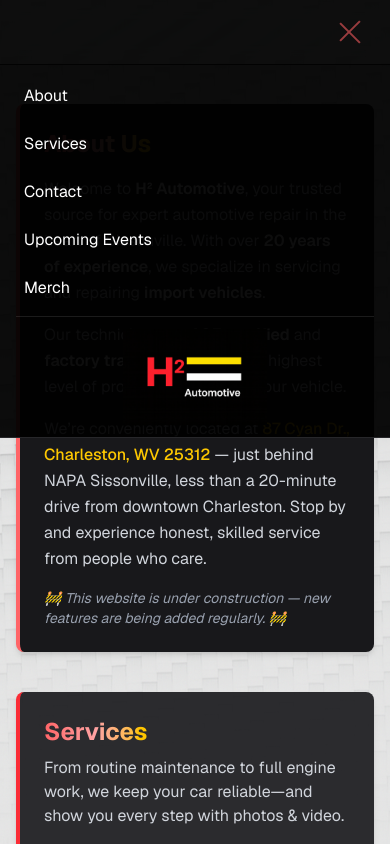
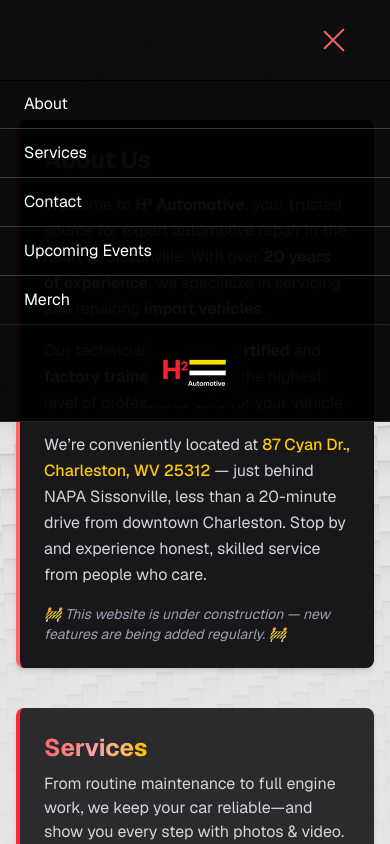
Before and after one commit to kevhuff/liquidvehicle, a Next.js app: page / in a window 390 px wide. Both pictures are taken after a click on the button "Toggle menu". Shown: the top 844 px of the page. Built offline with nearby package versions, Linux system fonts and the light colour scheme.

Commit message:
fixed bugs with navbar and added cosmetic changed

```diff
--- a/src/app/page.tsx
+++ b/src/app/page.tsx
@@ -15,12 +15,13 @@ export default function Home() {
       <div className="absolute inset-0 min-h-screen bg-[url('/wht_carbon_mainbg.png')] bg-cover bg-center bg-fixed z-0 pointer-events-none" />
 
       {/* Page content gets top padding to clear fixed navbar */}
-      <div className="relative z-10 bg-black/10 pt-16">
+      <div className="relative z-10 bg-black/10 pt-20">
         {/* ===== NAVBAR ===== */}
         <nav className="fixed top-0 inset-x-0 z-50 bg-black/90 backdrop-blur border-b border-zinc-800">
           <div className="mx-auto max-w-6xl px-4">
-            <div className="flex h-16 items-center justify-between">
-              {/* Logo (top-left on all sizes; fades out on mobile when drawer is open) */}
+            <div className="relative z-50 flex h-20 items-center">
+              {/* Logo centered on mobile, left on desktop */}
+              <div className="flex-1 flex justify-center md:justify-start">
                 <Link
                   href="/"
                   aria-label="Go to Home"
@@ -29,14 +30,15 @@ export default function Home() {
                   }`}
                 >
                   <Image
-                  src="/logo.png" // ensure this exists in /public exactly as typed
+                    src="/logo.png"
                     alt="H² Automotive Logo"
                     width={200}
                     height={80}
                     priority
-                  className="h-10 md:h-12 w-auto object-contain"
+                    className="h-16 w-auto object-contain md:h-20"
                   />
                 </Link>
+              </div>
 
               {/* Desktop links */}
               <div className="hidden md:flex items-center gap-8 text-zinc-300 font-medium tracking-wide uppercase">
@@ -66,7 +68,7 @@ export default function Home() {
               <button
                 onClick={() => setMenuOpen((v) => !v)}
                 aria-label="Toggle menu"
-                className="md:hidden ml-auto h-12 w-12 grid place-items-center text-red-400 hover:text-yellow-400 transition-colors"
+                className="absolute right-4 md:hidden h-12 w-12 grid place-items-center text-red-400 hover:text-yellow-400 transition-colors"
               >
                 <span className="relative block h-5 w-7">
                   <span
@@ -89,76 +91,73 @@ export default function Home() {
             </div>
           </div>
 
-          {/* Mobile overlay + drawer (fixed so it works anywhere on the page) */}
+          {/* Mobile overlay + drawer */}
           <div className={`md:hidden ${menuOpen ? "pointer-events-auto" : "pointer-events-none"}`}>
             {/* Backdrop */}
             <button
               onClick={() => setMenuOpen(false)}
               aria-label="Close menu"
-              className={`fixed inset-0 bg-black/40 transition-opacity ${
+              className={`fixed inset-0 z-10 bg-black/40 transition-opacity ${
                 menuOpen ? "opacity-100" : "opacity-0"
               }`}
             />
             {/* Drawer */}
             <div
-              className={`fixed top-16 inset-x-0 bg-black/95 border-b border-zinc-800 overflow-hidden transform transition-transform duration-500 ease-out ${
+              className={`fixed top-20 inset-x-0 z-20 bg-black/95 border-b border-zinc-800 overflow-hidden transform transition-transform duration-500 ease-out ${
                 menuOpen ? "translate-y-0" : "-translate-y-full"
               }`}
             >
-              <div className="px-4 py-3 space-y-2 text-white">
+              {/* Full-bleed menu with white separators */}
+              <div className="text-white divide-y divide-white/20">
                 <a
                   href="#about"
-                  className="block rounded px-2 py-2 hover:bg-white/5"
+                  className="block px-6 py-3 hover:bg-white/5"
                   onClick={() => setMenuOpen(false)}
                 >
                   About
                 </a>
                 <a
                   href="#services"
-                  className="block rounded px-2 py-2 hover:bg-white/5"
+                  className="block px-6 py-3 hover:bg-white/5"
                   onClick={() => setMenuOpen(false)}
                 >
                   Services
                 </a>
                 <a
                   href="#contact"
-                  className="block rounded px-2 py-2 hover:bg-white/5"
+                  className="block px-6 py-3 hover:bg-white/5"
                   onClick={() => setMenuOpen(false)}
                 >
                   Contact
                 </a>
                 <a
                   href="#events"
-                  className="block rounded px-2 py-2 hover:bg-white/5"
+                  className="block px-6 py-3 hover:bg-white/5"
                   onClick={() => setMenuOpen(false)}
                 >
                   Upcoming Events
                 </a>
                 <Link
                   href="/merch"
-                  className="block rounded px-2 py-2 hover:bg-white/5"
+                  className="block px-6 py-3 hover:bg-white/5"
                   onClick={() => setMenuOpen(false)}
                 >
                   Merch
                 </Link>
+              </div>
 
-                {/* Falling logo under the list */}
-                <div
-                  className={`mt-2 pt-3 border-t border-white/10 flex justify-center transform transition-all duration-500 ease-out ${
-                    menuOpen ? "translate-y-0 opacity-100" : "-translate-y-4 opacity-0"
-                  }`}
-                >
+              {/* Logo in drawer */}
+              <div className="border-t border-white/10 flex justify-center p-4">
                 <Link href="/" aria-label="Go to Home" onClick={() => setMenuOpen(false)}>
                   <Image
                     src="/logo.png"
                     alt="H² Automotive Logo"
-                      width={160}
-                      height={64}
+                    width={200}
+                    height={80}
                     priority
-                      className="w-36 sm:w-40 h-auto"
+                    className="h-16 w-auto object-contain md:h-20"
                   />
                 </Link>
-                </div>
               </div>
             </div>
           </div>
@@ -332,8 +331,7 @@ export default function Home() {
 
             <p className="text-gray-300">📍 87 Cyan Dr., Charleston, WV 25312</p>
             <p className="text-gray-300 mt-2"> Appointment only </p>
-            <p className="text-gray-300">
-              Mon–Fri: 8am – 6pm</p>
+            <p className="text-gray-300">Mon–Fri: 8am – 6pm</p>
 
             <div className="mt-4 flex flex-wrap gap-3">
               <a
```
Lines whose indentation alone changed are shown as unchanged.
